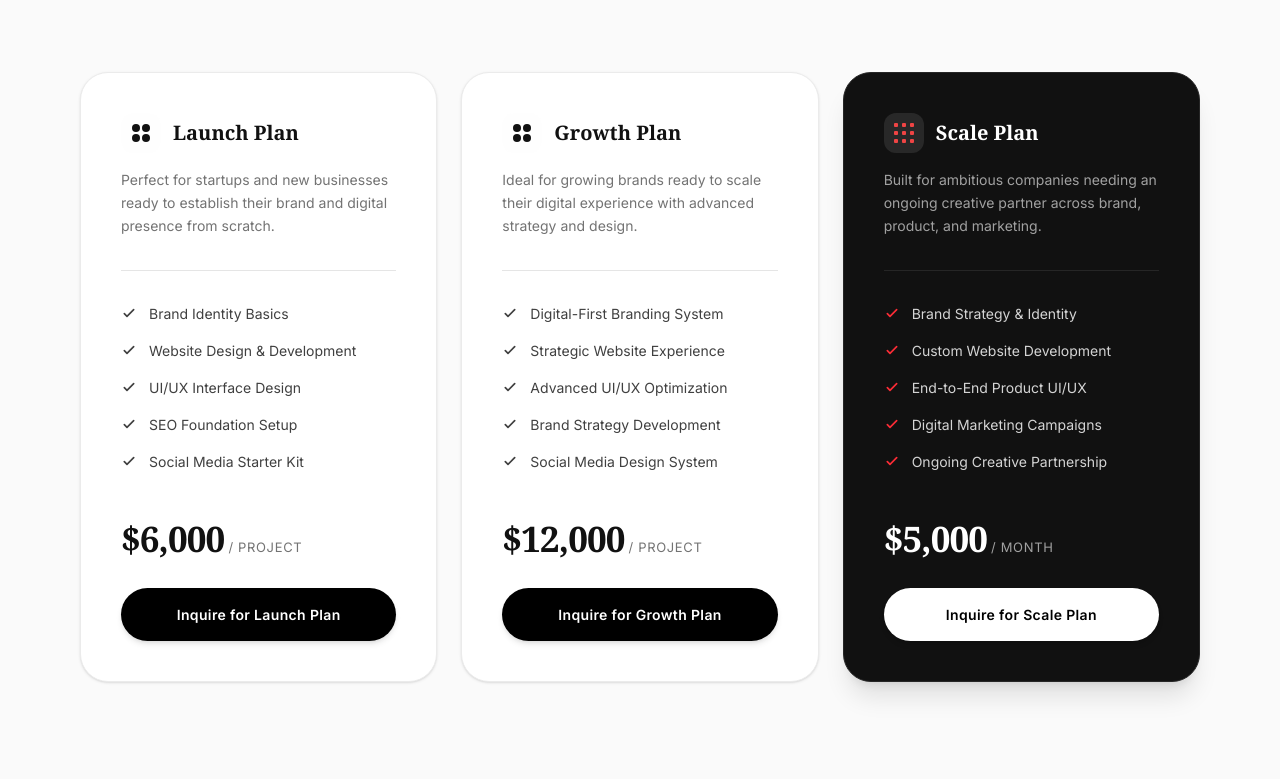
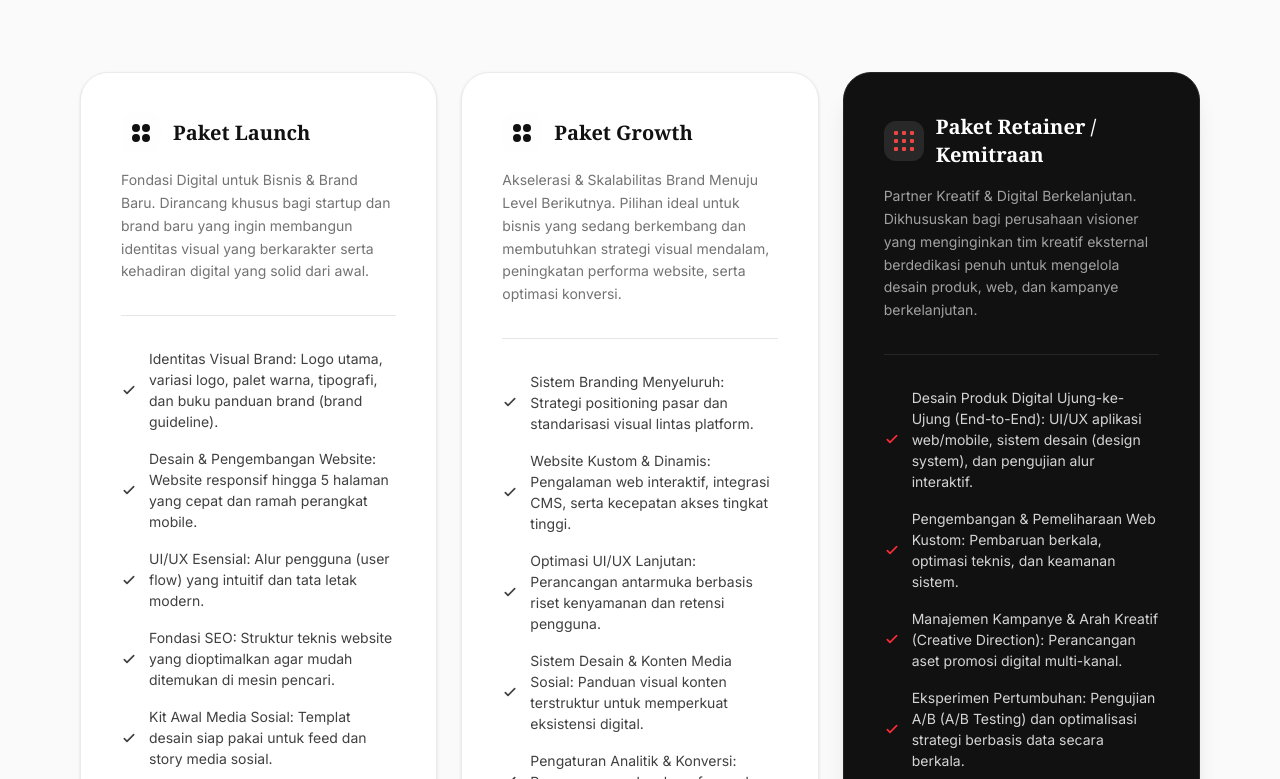
Before and after one commit to alfindwiyanto200-cyber/circlestudio, a Next.js app: page / in a window 1280 px wide. Shown: the part 9701-10480 px from the top of the page. Built offline with nearby package versions, Linux system fonts and the light colour scheme.

Commit message:
chore: translate pricing plans to Indonesian

```diff
--- a/src/components/Pricing.tsx
+++ b/src/components/Pricing.tsx
@@ -5,48 +5,48 @@ import { motion, useInView } from 'framer-motion';
 
 const PLANS = [
   {
-    name: 'Launch Plan',
-    desc: 'Perfect for startups and new businesses ready to establish their brand and digital presence from scratch.',
+    name: 'Paket Launch',
+    desc: 'Fondasi Digital untuk Bisnis & Brand Baru. Dirancang khusus bagi startup dan brand baru yang ingin membangun identitas visual yang berkarakter serta kehadiran digital yang solid dari awal.',
     price: '$6,000',
     period: '/ Project',
     features: [
-      'Brand Identity Basics',
-      'Website Design & Development',
-      'UI/UX Interface Design',
-      'SEO Foundation Setup',
-      'Social Media Starter Kit',
+      'Identitas Visual Brand: Logo utama, variasi logo, palet warna, tipografi, dan buku panduan brand (brand guideline).',
+      'Desain & Pengembangan Website: Website responsif hingga 5 halaman yang cepat dan ramah perangkat mobile.',
+      'UI/UX Esensial: Alur pengguna (user flow) yang intuitif dan tata letak modern.',
+      'Fondasi SEO: Struktur teknis website yang dioptimalkan agar mudah ditemukan di mesin pencari.',
+      'Kit Awal Media Sosial: Templat desain siap pakai untuk feed dan story media sosial.',
     ],
-    cta: 'Inquire for Launch Plan',
+    cta: 'Mulai Proyek Bersama Kami',
     popular: false,
   },
   {
-    name: 'Growth Plan',
-    desc: 'Ideal for growing brands ready to scale their digital experience with advanced strategy and design.',
+    name: 'Paket Growth',
+    desc: 'Akselerasi & Skalabilitas Brand Menuju Level Berikutnya. Pilihan ideal untuk bisnis yang sedang berkembang dan membutuhkan strategi visual mendalam, peningkatan performa website, serta optimasi konversi.',
     price: '$12,000',
     period: '/ Project',
     features: [
-      'Digital-First Branding System',
-      'Strategic Website Experience',
-      'Advanced UI/UX Optimization',
-      'Brand Strategy Development',
-      'Social Media Design System',
+      'Sistem Branding Menyeluruh: Strategi positioning pasar dan standarisasi visual lintas platform.',
+      'Website Kustom & Dinamis: Pengalaman web interaktif, integrasi CMS, serta kecepatan akses tingkat tinggi.',
+      'Optimasi UI/UX Lanjutan: Perancangan antarmuka berbasis riset kenyamanan dan retensi pengguna.',
+      'Sistem Desain & Konten Media Sosial: Panduan visual konten terstruktur untuk memperkuat eksistensi digital.',
+      'Pengaturan Analitik & Konversi: Pemasangan pelacak performa dan optimasi rasio konversi (CRO).',
     ],
-    cta: 'Inquire for Growth Plan',
+    cta: 'Kembangkan Brand Anda',
     popular: false,
   },
   {
-    name: 'Scale Plan',
-    desc: 'Built for ambitious companies needing an ongoing creative partner across brand, product, and marketing.',
+    name: 'Paket Retainer / Kemitraan',
+    desc: 'Partner Kreatif & Digital Berkelanjutan. Dikhususkan bagi perusahaan visioner yang menginginkan tim kreatif eksternal berdedikasi penuh untuk mengelola desain produk, web, dan kampanye berkelanjutan.',
     price: '$5,000',
     period: '/ month',
     features: [
-      'Brand Strategy & Identity',
-      'Custom Website Development',
-      'End-to-End Product UI/UX',
-      'Digital Marketing Campaigns',
-      'Ongoing Creative Partnership',
+      'Desain Produk Digital Ujung-ke-Ujung (End-to-End): UI/UX aplikasi web/mobile, sistem desain (design system), dan pengujian alur interaktif.',
+      'Pengembangan & Pemeliharaan Web Kustom: Pembaruan berkala, optimasi teknis, dan keamanan sistem.',
+      'Manajemen Kampanye & Arah Kreatif (Creative Direction): Perancangan aset promosi digital multi-kanal.',
+      'Eksperimen Pertumbuhan: Pengujian A/B (A/B Testing) dan optimalisasi strategi berbasis data secara berkala.',
+      'Alur Kerja Khusus (Sprint Dedicated): Tim kreatif prioritas dengan sesi review dan evaluasi strategi rutin.',
     ],
-    cta: 'Inquire for Scale Plan',
+    cta: 'Jadwalkan Diskusi Kemitraan',
     popular: true, // Dark card
   },
 ] as const;
```
